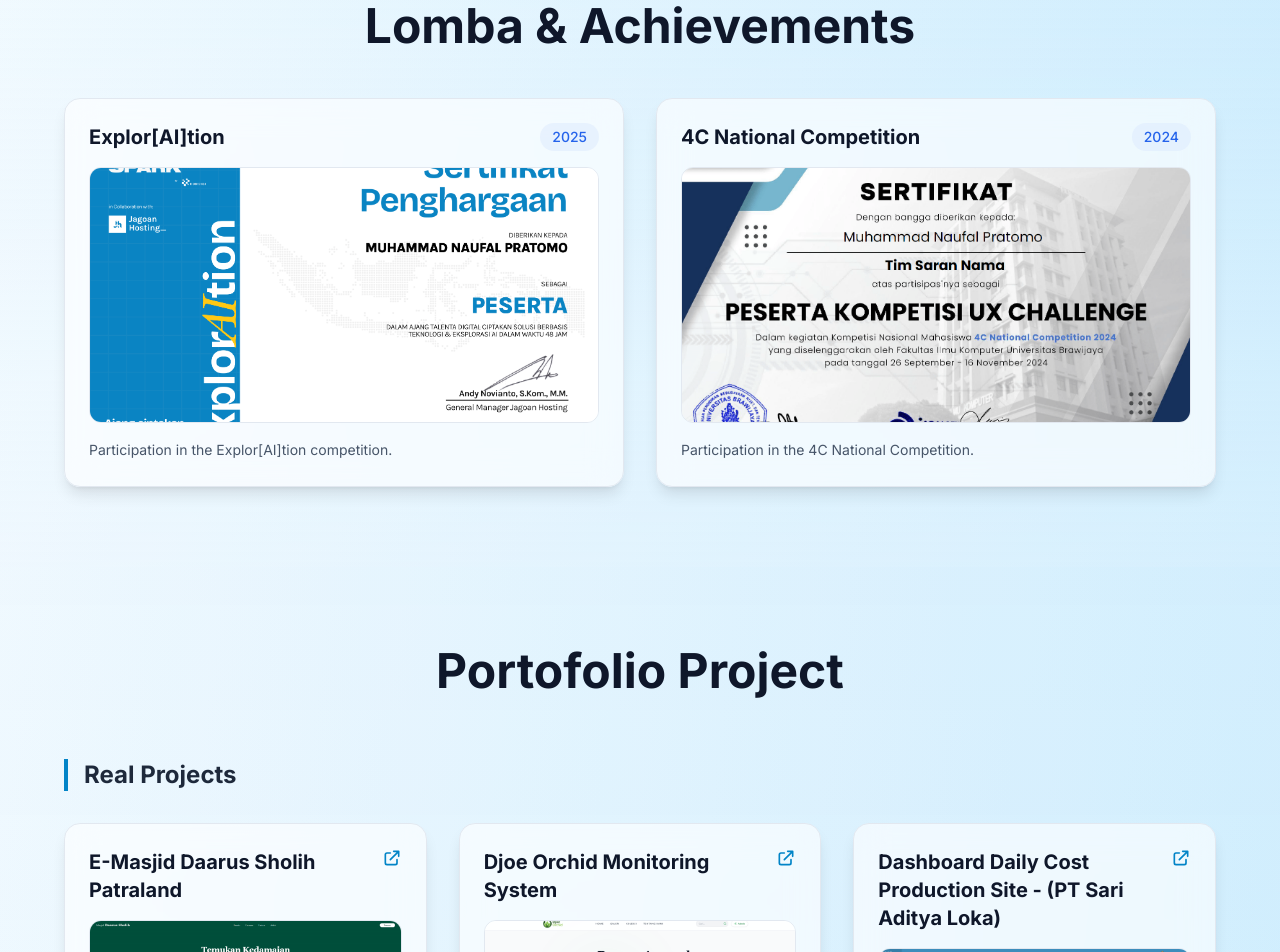
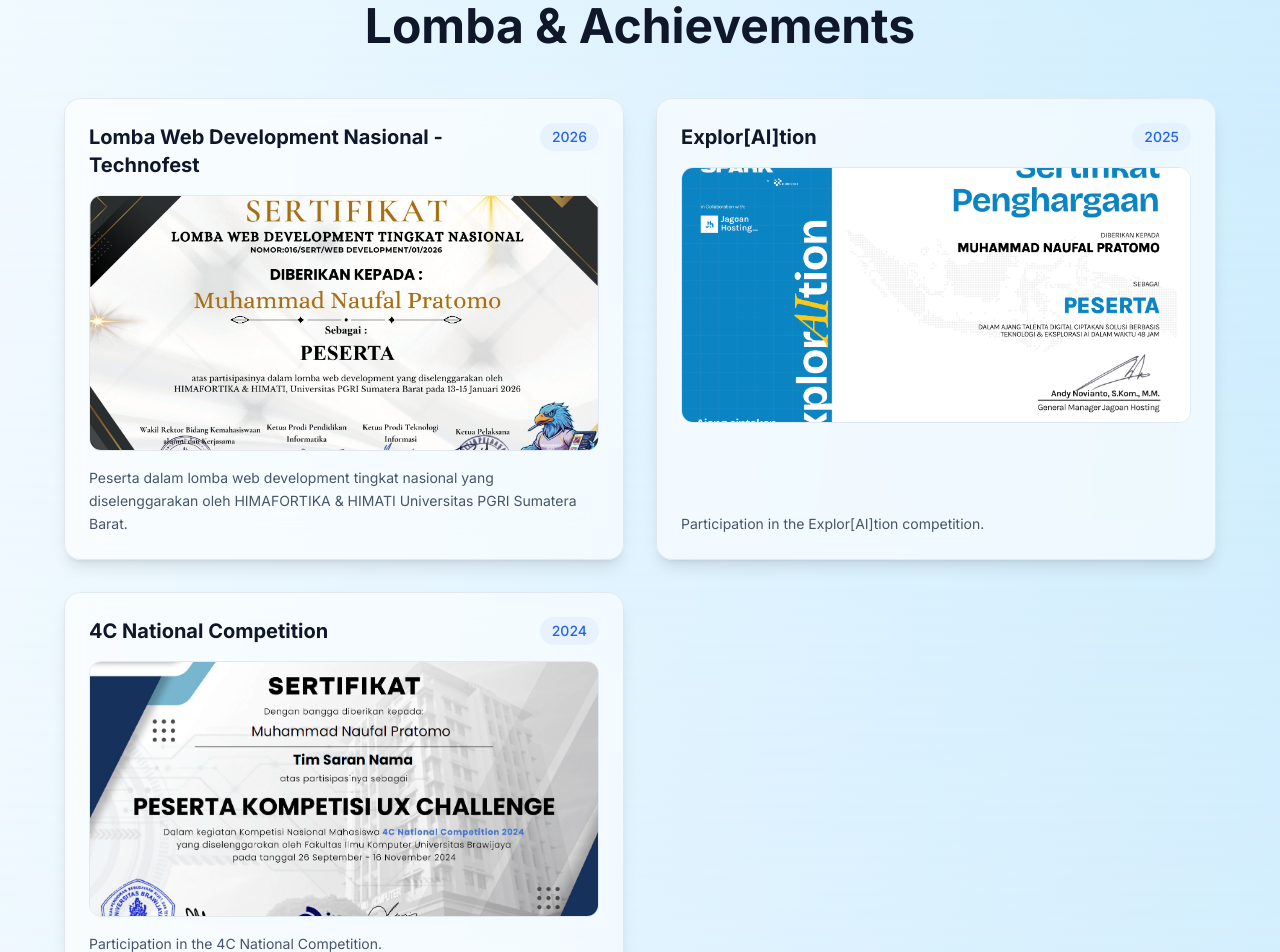
Before and after one commit to NaufalPratomo/portfolio-nextjs, a Next.js app: page / in a window 1280 px wide. Shown: the part 4420-5372 px from the top of the page. Built offline with nearby package versions, Linux system fonts and the light colour scheme.

Commit message:
Refactor code structure for improved readability and maintainability

```diff
--- a/src/components/Achievements.jsx
+++ b/src/components/Achievements.jsx
@@ -7,6 +7,12 @@
 
 export default function Achievements() {
     const achievements = [
+        {
+            title: 'Lomba Web Development Nasional - Technofest',
+            description: 'Peserta dalam lomba web development tingkat nasional yang diselenggarakan oleh HIMAFORTIKA & HIMATI Universitas PGRI Sumatera Barat.',
+            image: '/images/lomba/technofest.png',
+            date: '2026'
+        },
         {
             title: 'Explor[AI]tion',
             description: 'Participation in the Explor[AI]tion competition.',
--- a/src/components/Projects.jsx
+++ b/src/components/Projects.jsx
@@ -104,7 +104,7 @@
 export default function Projects() {
   const realProjects = [
     {
-      title: 'E-Masjid Daarus Sholih Patraland',
+      title: 'E-Masjid Daarus Sholih Patraland (Masjid Daarus Sholih Patraland)',
       period: 'May 2026',
       description: 'Membangun sistem informasi masjid modern yang mengedepankan transparansi tata kelola keuangan dan kemudahan akses informasi jemaah. Sistem ini mengintegrasikan Dashboard Admin untuk manajemen operasional harian dengan Landing Page publik yang elegan, memastikan setiap data mulai dari laporan keuangan hingga jadwal agenda tersaji secara real-time dan akuntabel.',
       image: '/images/projects/emasjidPatra.png',
@@ -112,7 +112,7 @@
       link: 'https://emasjid-daarus-sholih-patraland.vercel.app/',
     },
     {
-      title: 'Djoe Orchid Monitoring System',
+      title: 'Djoe Orchid Monitoring System (Djoe Orchid)',
       period: 'April 2026',
       description: 'Djoe Orchid Monitoring System adalah platform dashboard modern yang berfungsi sebagai pusat kendali inventaris tanaman anggrek. Sistem ini mempermudah pemilik bisnis dalam mencatat varietas, memantau kuantitas stok, dan mendokumentasikan fase penanaman secara digital. Dengan antarmuka yang bersih bertema botanical, aplikasi ini mengedepankan efisiensi operasional melalui fitur pemindaian QR Code untuk manajemen data yang akurat di lapangan.',
       image: '/images/projects/djoesOrchid.png',
```
Also changed, not shown: public/images/lomba/technofest.png (added).
